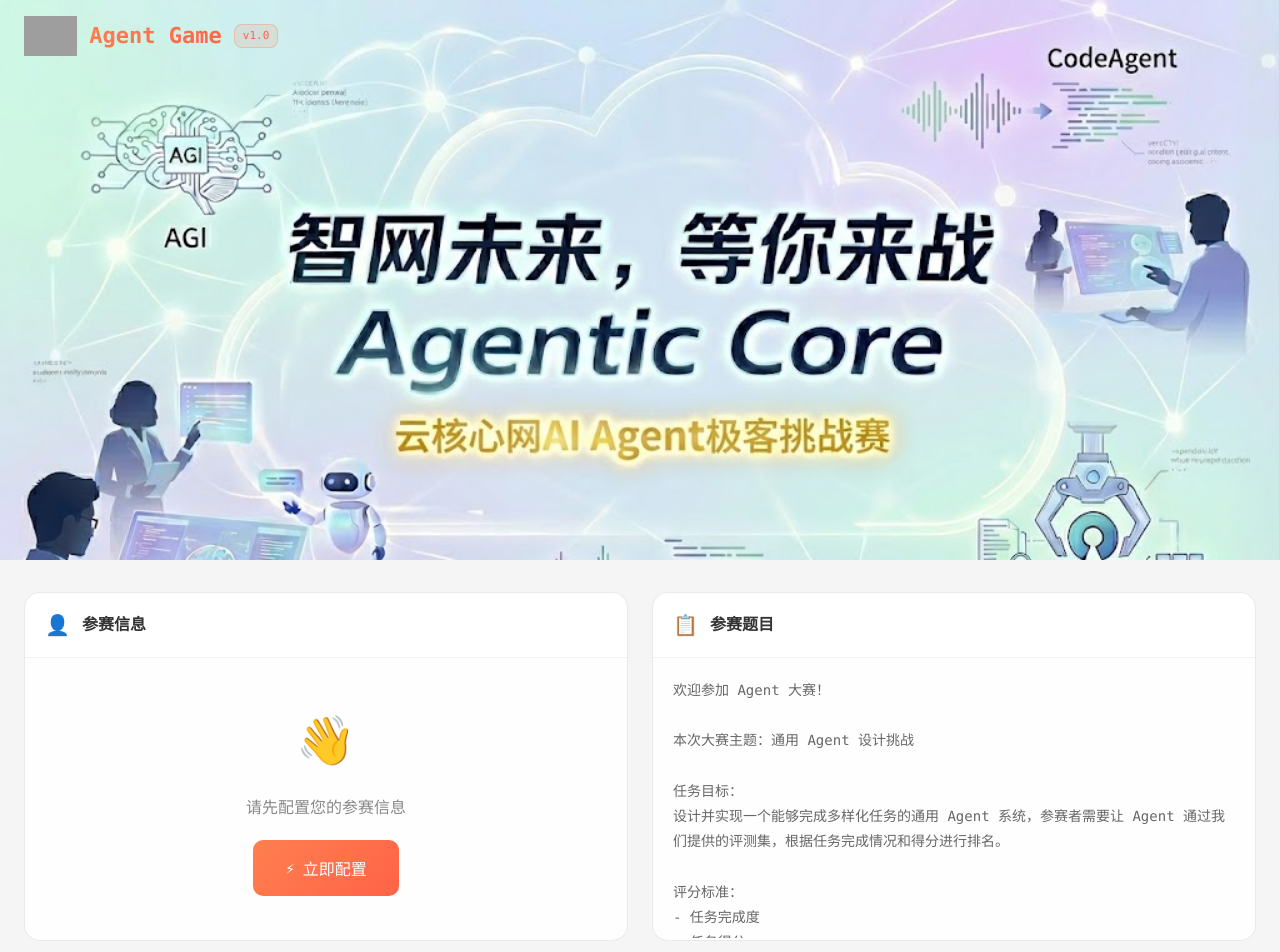
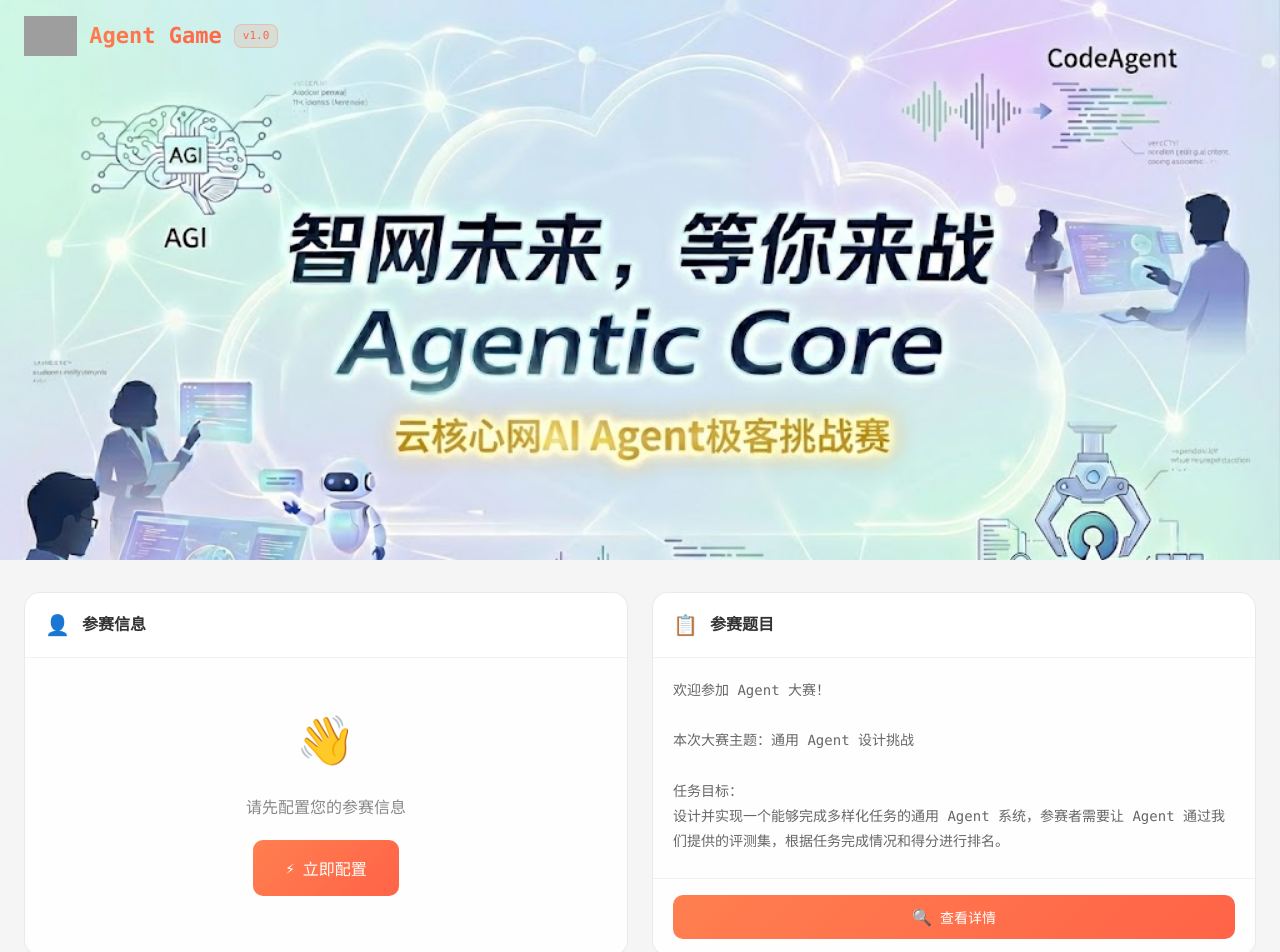
Before and after one commit to Cogather/AgentContestFrontend, a Vue app: page / in a window 1280 px wide. Shown: the top 952 px of the page. Built offline with nearby package versions, Linux system fonts and the light colour scheme; no server answers; grey boxes are pictures that could not be loaded.

Commit message:
Update App.vue

```diff
--- a/src/App.vue
+++ b/src/App.vue
@@ -139,6 +139,11 @@ const openHistory = () => {
 const closeHistory = () => {
   showHistoryModal.value = false
 }
+
+// 查看题目详情
+const showChallengeDetail = () => {
+  alert(challengeContent.value)
+}
 </script>
 
 <template>
@@ -233,7 +238,15 @@ const closeHistory = () => {
               <h2>参赛题目</h2>
             </div>
             <div class="card-body">
-              <pre class="challenge-text">{{ challengeContent }}</pre>
+              <div class="challenge-content">
+                <pre class="challenge-text">{{ challengeContent }}</pre>
+              </div>
+              <div class="challenge-footer">
+                <button class="btn btn-primary btn-detail" @click="showChallengeDetail">
+                  <span class="btn-icon">🔍</span>
+                  查看详情
+                </button>
+              </div>
             </div>
           </div>
         </div>
@@ -518,6 +531,13 @@ body {
 /* 参赛题目卡片 */
 .challenge-card .card-body {
   padding: 0;
+  display: flex;
+  flex-direction: column;
+}
+
+.challenge-content {
+  flex: 1;
+  overflow: hidden;
 }
 
 .challenge-text {
@@ -528,8 +548,19 @@ body {
   color: #666666;
   white-space: pre-wrap;
   word-wrap: break-word;
-  max-height: 280px;
+  max-height: 220px;
   overflow-y: auto;
+}
+
+.challenge-footer {
+  padding: 16px 20px;
+  border-top: 1px solid rgba(0, 0, 0, 0.05);
+  background: rgba(255, 255, 255, 0.3);
+}
+
+.btn-detail {
+  width: 100%;
+  justify-content: center;
 }
 
 /* 用户卡片 */
```
